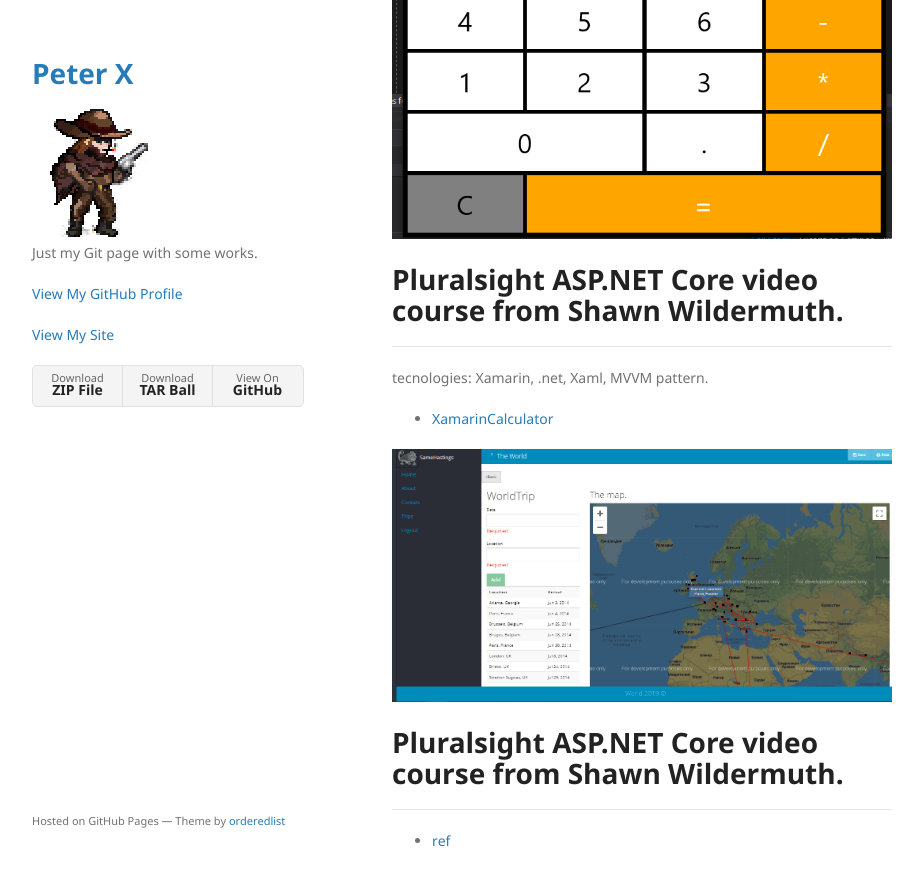
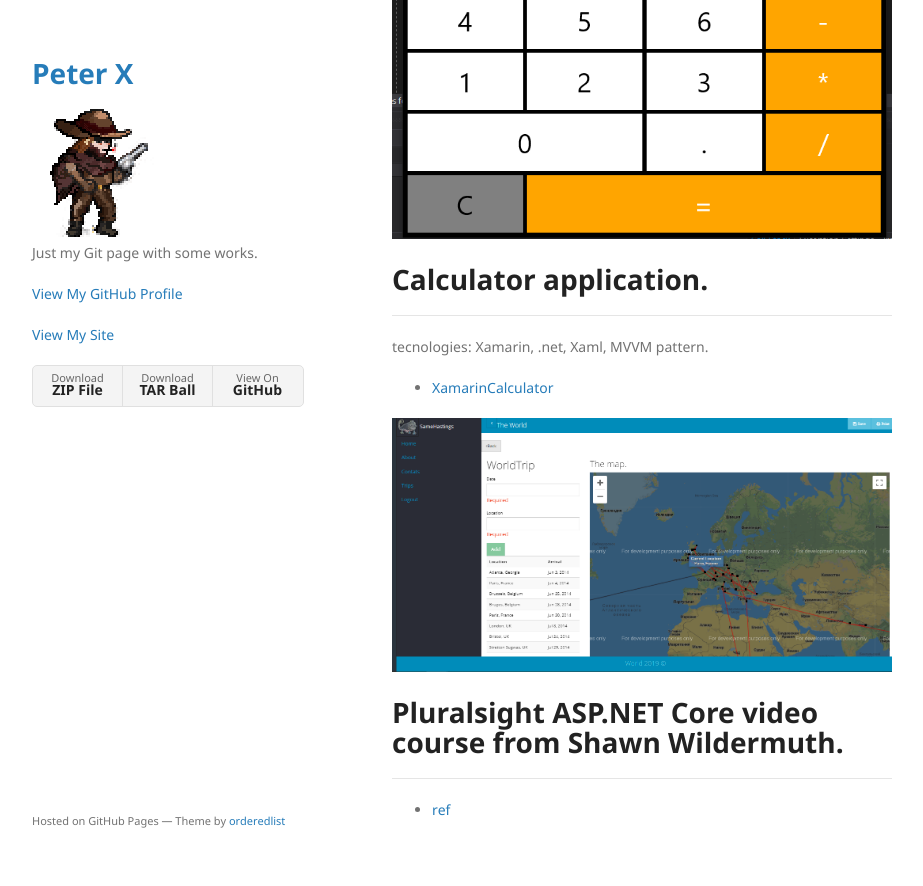
Before and after one commit to StwUser/StwUser.github.io, a Jekyll site: the page built from index.md, in a window 1280 px wide and 900 px high, scrolled down 1463 px. Shown: the top 886 px of the window, without its empty margins (178-1101 px from the left). Built offline with Jekyll 4.4.1, drawn with Linux system fonts in a browser that asks for light colours; our own code applies the rules of GitHub Pages for plain Markdown files.

Commit message:
XamarinCalculatorUpdate2

```diff
--- a/index.md
+++ b/index.md
@@ -22,7 +22,7 @@
 --------------------------------------------------------------------------------
 
 ![Xamarin](/assets/img/xamarinCalc.png)
-# Pluralsight ASP.NET Core video course from Shawn Wildermuth.
+# Calculator application.
 --------------------------------------------------------------------------------
 tecnologies: Xamarin, .net, Xaml, MVVM pattern.
 *	[XamarinCalculator](https://github.com/StwUser/XamarinCalculator)
```
